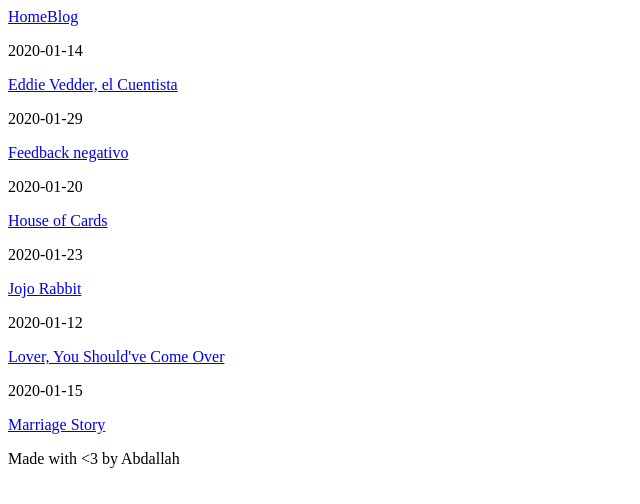
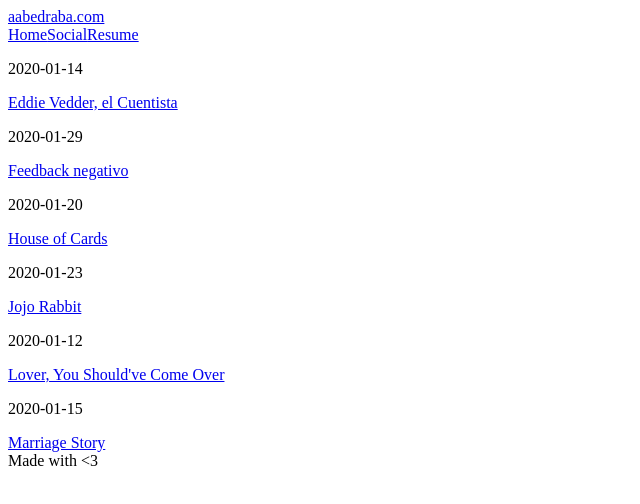
Before and after one commit to aabedraba/dotcom, a Next.js app: page / in a window 1280 px wide. Shown: the top 504 px of the page, without its empty margins (0-640 px from the left). Built offline with nearby package versions, Linux system fonts and the light colour scheme.

Commit message:
Rethink a simpler layout

```diff
--- a/components/Layout.tsx
+++ b/components/Layout.tsx
@@ -1,15 +1,32 @@
 import { FC } from "react";
-import { Footer } from "./Footer";
-import { Header } from "./Header";
+import Head from "next/head";
+import Link from "next/link";
 
 export const Layout: FC = ({ children }) => {
   return (
-    <div className="overflow-hidden	">
-      <Header />
-      <div className="flex justify-center py-10">
-      {children}
-      </div>
-      <Footer />
+    <div className="flex flex-col max-w-lg mx-auto h-screen justify-between">
+      <Head>
+        <title>Abdallah Abedraba</title>
+        <meta name="viewport" content="width=device-width, initial-scale=1" />
+      </Head>
+      <header className="flex flex-col space-y-2">
+        <Link href="/">
+          <a className="text-xl font-medium">aabedraba.com</a>
+        </Link>
+        <div className="space-x-2">
+          <Link href="/">
+            <a>Home</a>
+          </Link>
+          <Link href="/social">
+            <a>Social</a>
+          </Link>
+          <a href="resume.pdf">Resume</a>
+        </div>
+      </header>
+      <main className="py-10 mb-auto">{children}</main>
+      <footer className="text-left">
+        <span>Made with {"<"}3</span>
+      </footer>
     </div>
   );
 };
```
